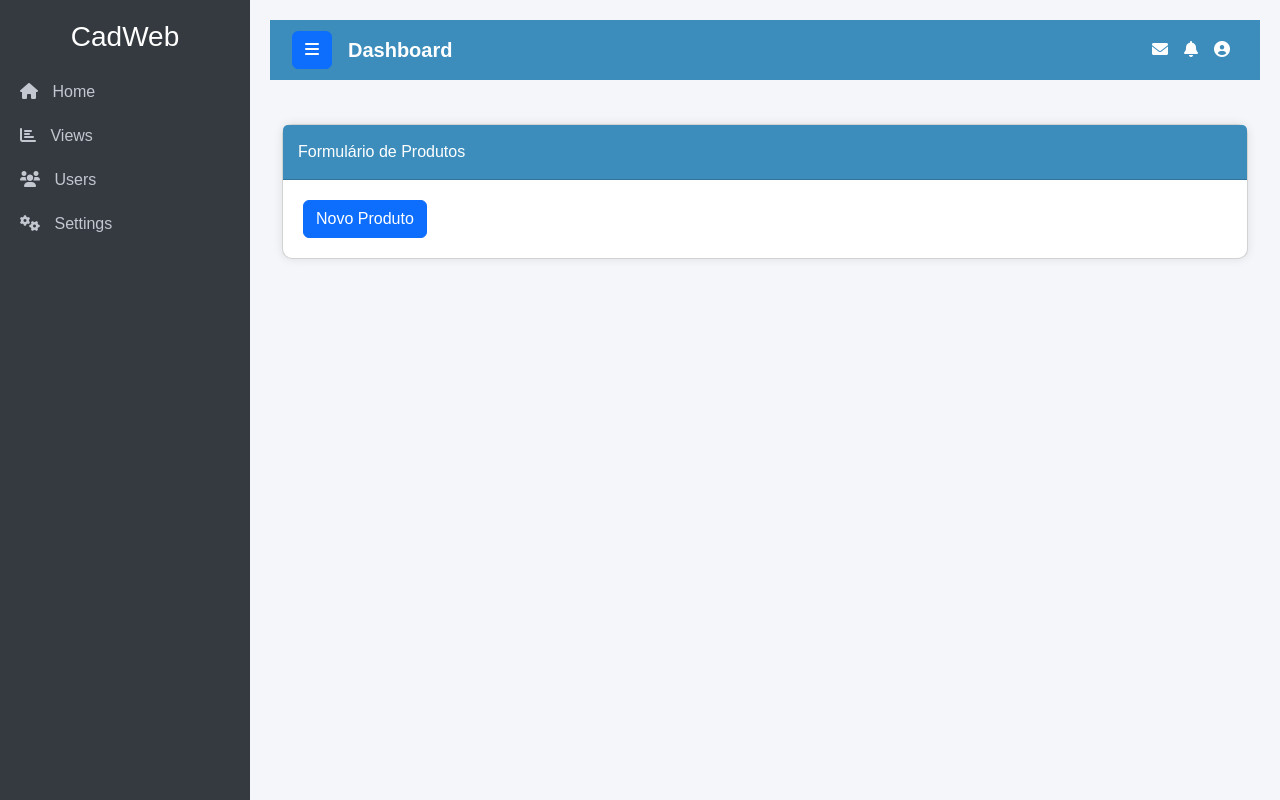
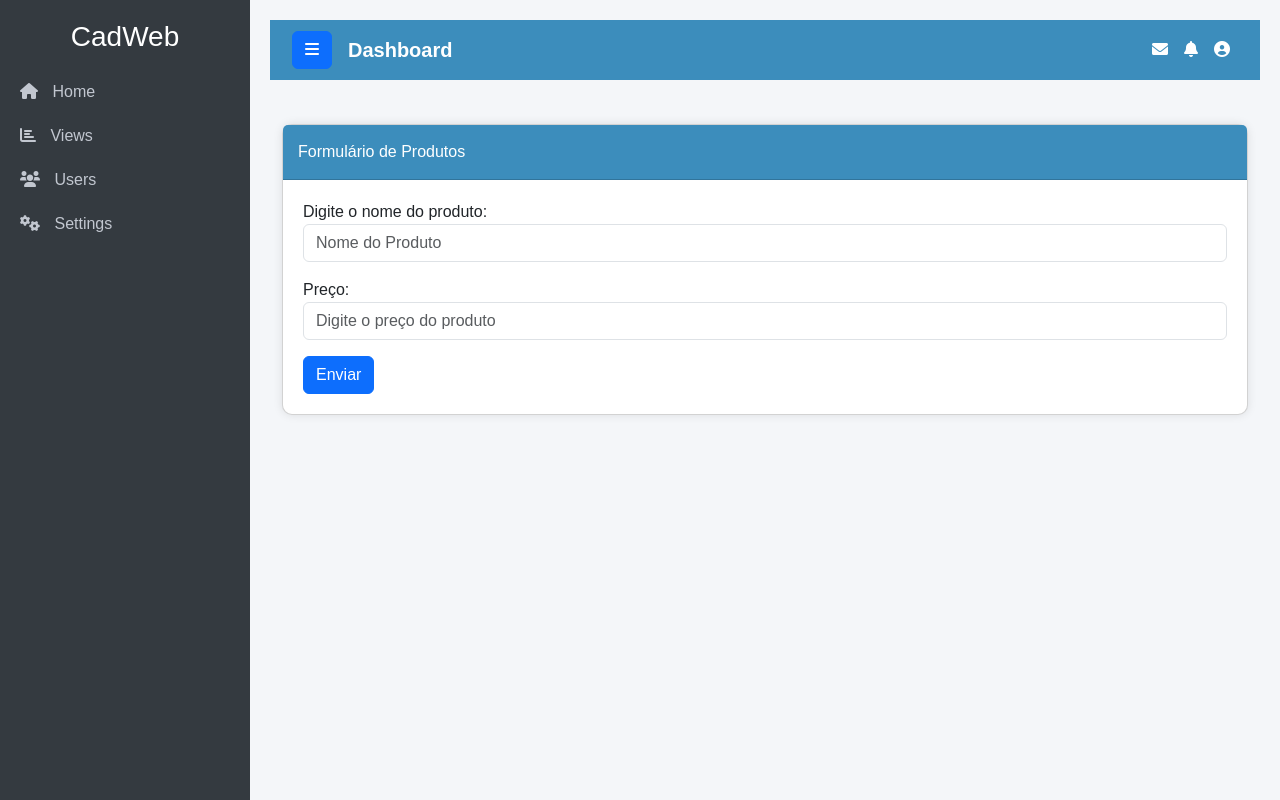
Before and after one commit to Pedro-Arthur-GIT/piloto, a Django app: page /produtos/form in a window 1280 px wide. Run offline with Django 5.2, Linux system fonts and the light colour scheme.

Commit message:
Fim do projeto piloto

```diff
--- a/home/forms.py
+++ b/home/forms.py
@@ -18,9 +18,20 @@ class ContatoForm(forms.Form):
     )
 
 
+class ProdutoForm(forms.Form):
 
+    nome = forms.CharField(
+        max_length=100,
+        label='Digite o nome do produto',
+        widget=forms.TextInput(attrs={'class': 'form-control', 'placeholder': 'Nome do Produto'})
+    )
 
-
-class ProdutoForm(forms.Form):
-    nome = forms.CharField(max_length=100, label='Nome do Produto')
-    preco = forms.DecimalField(max_digits=10, decimal_places=2, label='Preço')
+    preco = forms.DecimalField(
+        max_digits=10,
+        decimal_places=2,
+        widget=forms.NumberInput(attrs={
+            'class': 'form-control',
+            'placeholder': 'Digite o preço do produto',
+        }),
+        label='Preço'
+    )
--- a/home/templates/produto/form_prod.html
+++ /dev/null
@@ -1,20 +0,0 @@
-{% extends 'base.html' %}
-
-
-{% block titulo  %} Formulário de Produtos {% endblock %}
-
-
-{% block titulo_page  %} Formulário de Produtos {% endblock %}
-
-
-{% block conteudo  %}
-
-
-    <form method="post">
-        {% csrf_token %}
-        {{ form.as_p }} <!-- Renderiza cada campo do formulário com <p> tags -->
-        <button class = "btn btn-primary" onclick="location.href="{'form_produto.html'}>Novo Produto</button>
-    </form>
-
-
-{% endblock %}
--- /dev/null
+++ b/home/templates/produto/formulario.html
@@ -0,0 +1,20 @@
+{% extends 'base.html' %}
+
+
+{% block titulo  %} Formulário de Produtos {% endblock %}
+
+
+{% block titulo_page  %} Formulário de Produtos {% endblock %}
+
+
+{% block conteudo  %}
+
+
+<form method="post">
+    {% csrf_token %}
+    {{ form.as_p }} <!-- Renderiza cada campo do formulário com <p> tags -->
+    <button class = "btn btn-primary" type="submit">Enviar</button>
+</form>
+
+
+{% endblock %}
--- a/home/urls.py
+++ b/home/urls.py
@@ -26,7 +26,10 @@ urlpatterns = [
     path('perfil/<str:usuario>/', views.perfil, name='perfil'),
     path('diasemana/<int:dia>/', views.dia_semana, name='dia_semana'),
     path('produtos', views.produtos, name = 'produtos'),
-    path('produtos/form', views.form_prod, name = 'form_prod'),
+    path('produtos/form', views.form_produto, name = 'form_produto'),
+    path('produtos/detalhes/<int:id>/', views.detalhes_produto, name='detalhes_produto'),
+    path('produtos/editar/<int:id>/', views.editar_produto, name='editar_produto'),
+    path('produtos/excluir/<int:id>/', views.excluir_produto, name='excluir_produto'),
 
 
 ]
--- a/home/views.py
+++ b/home/views.py
@@ -1,7 +1,7 @@
 from django.shortcuts import render
 from django.http import HttpResponse
 from django.http import HttpResponseBadRequest
-from .forms import ContatoForm
+from .forms import *
 
 # Create your views here.
 
@@ -70,5 +70,25 @@ def produtos(request):
     }
     return render(request, 'produto/lista.html',contexto)
 
-def form_prod(request):
-    return render(request, 'produto/form_prod.html')
+def form_produto(request):
+
+    form = ProdutoForm()
+    contexto = {
+        'form': form,
+    }
+    return render(request, 'produto/formulario.html', contexto)
+
+def detalhes_produto(request, id):
+    return render (request, 'produto/detalhes_produto.html', {'id' : id})
+
+def editar_produto(request, id):
+
+    form = ProdutoForm()
+    contexto = {
+        'form': form,
+        'id': id,
+    }
+    return render(request, 'produto/formulario.html', contexto)
+
+def excluir_produto(request, id):
+    return render (request, 'produto/excluir_produto.html', {'id' : id})
```
Also changed, not shown: home/templates/produto/detalhes_produto.html (added, +11 -0 lines), home/templates/produto/excluir_produto.html (added, +15 -0 lines), home/templates/produto/lista.html (+7 -1 lines).
